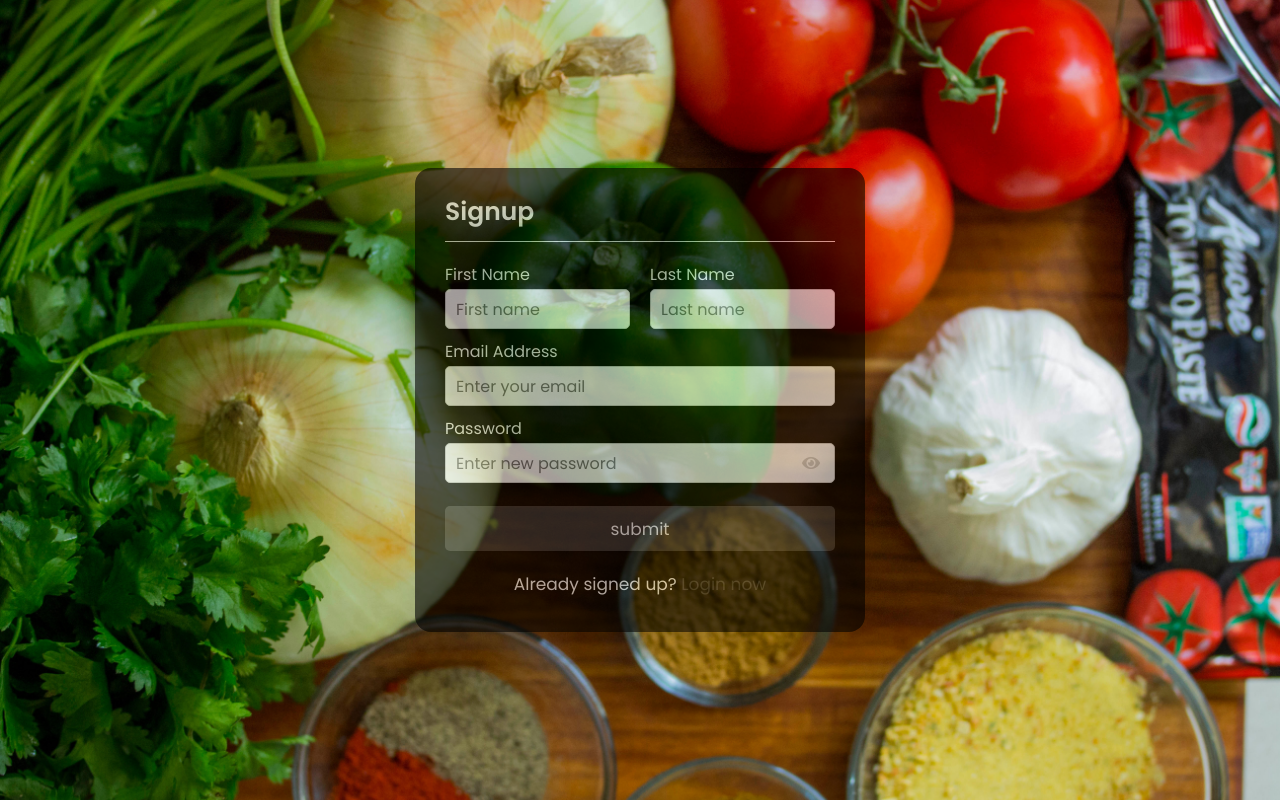
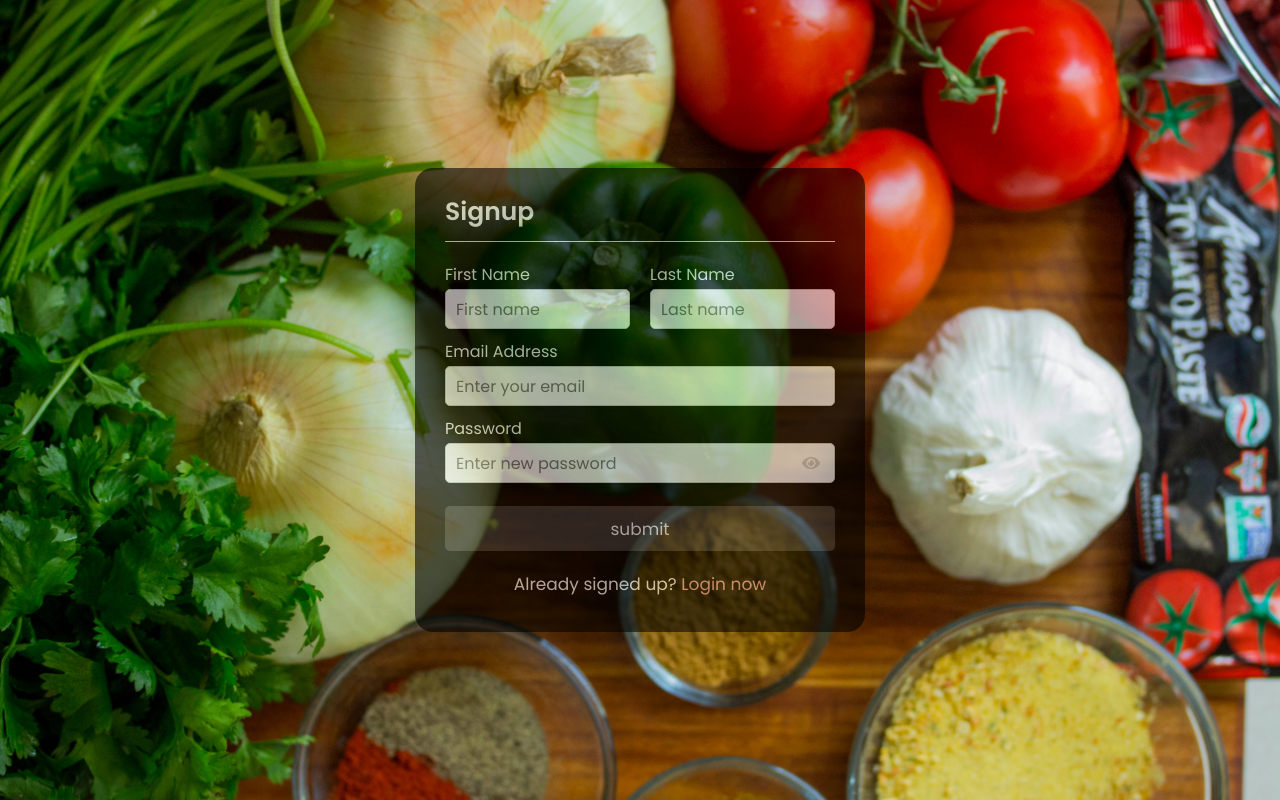
Before and after one commit to sonai42069/college-project-demo, a PHP site: page /signup.php in a window 1280 px wide. Run offline with PHP 8.4, Linux system fonts and the light colour scheme.

Commit message:
Adding two background images, Changing the Signup and CSS file

```diff
--- a/signup.php
+++ b/signup.php
@@ -34,10 +34,6 @@
           <input type="password" name="password" placeholder="Enter new password" required>
           <i class="fas fa-eye"></i>
         </div>
-        <!--<div class="field image">
-          <label>Select Image</label>
-          <input type="file" name="image" accept="image/x-png,image/gif,image/jpeg,image/jpg" required>
-        </div> -->
         <div class="field button">
           <input type="submit" name="submit" value="submit">
         </div>
--- a/style.css
+++ b/style.css
@@ -12,19 +12,18 @@ body{
   align-items: center;
   justify-content: center;
   min-height: 100vh;
-  /*background: #c93e3e;*/
   background-image: url(picture/pexels-angele-j-128402.jpg);
   background-size: cover;
   background-repeat: no-repeat;
   padding: 0 10px;
 }
 .wrapper{
-    background-color: #000;
-    color: #fff;
-    opacity: .6;
+  background-color: #000;
+  color: #fff;
+  opacity: .6;
   max-width: 450px;
   width: 100%;
-  border-radius: 16px;
+  border-radius: 18px;
   box-shadow: 0 0 128px 0 rgba(0,0,0,0.1),
               0 32px 64px -48px rgba(0,0,0,0.5);
 }
@@ -113,7 +112,7 @@ body{
   font-size: 17px;
 }
 .form .link a{
-  color: #333;
+  color: #f2a6a6;
 }
 .form .link a:hover{
   text-decoration: underline;
```
Also changed, not shown: picture/pexels-alexas-fotos-6932338.jpg (added), 1 other file.
